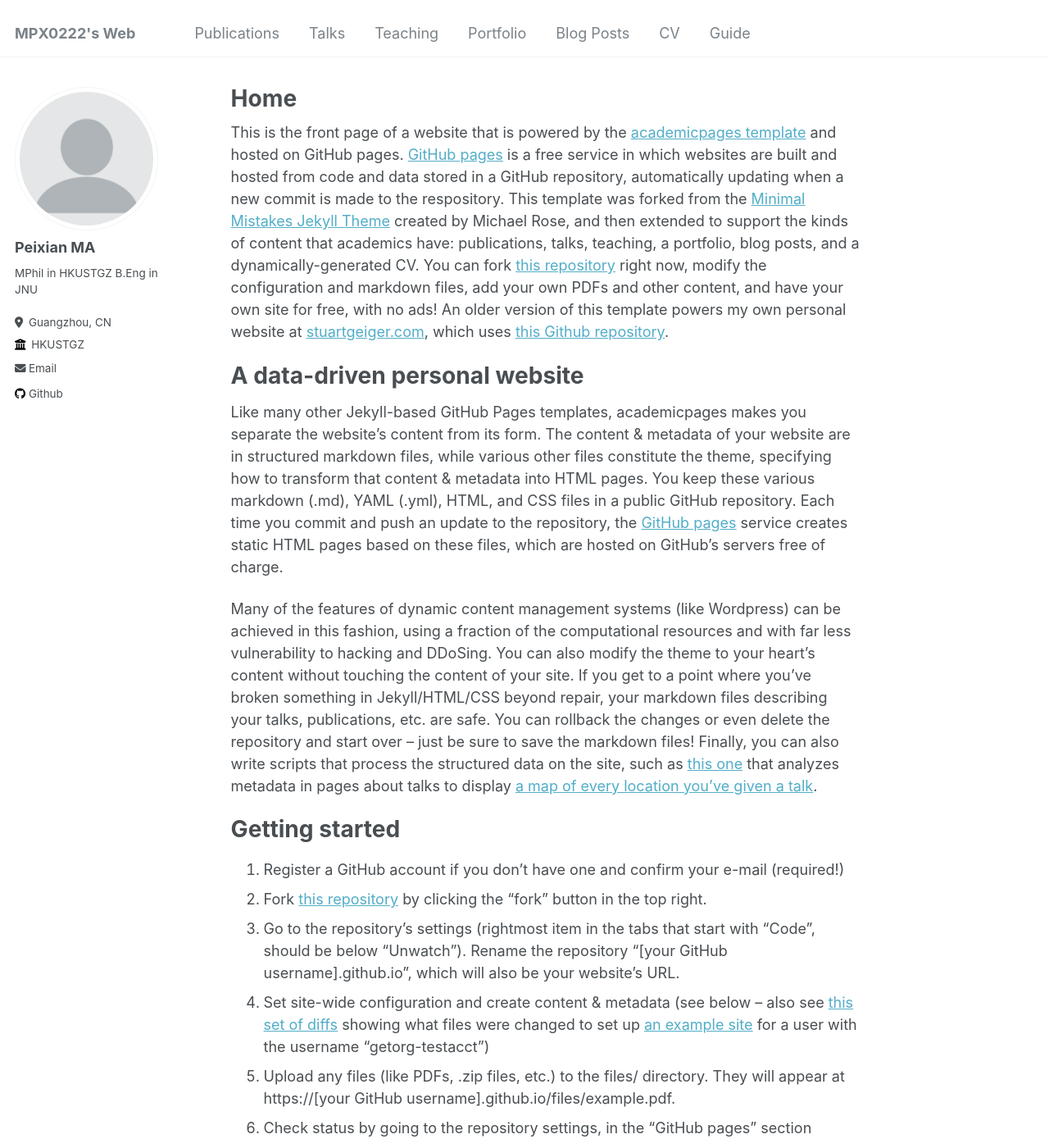
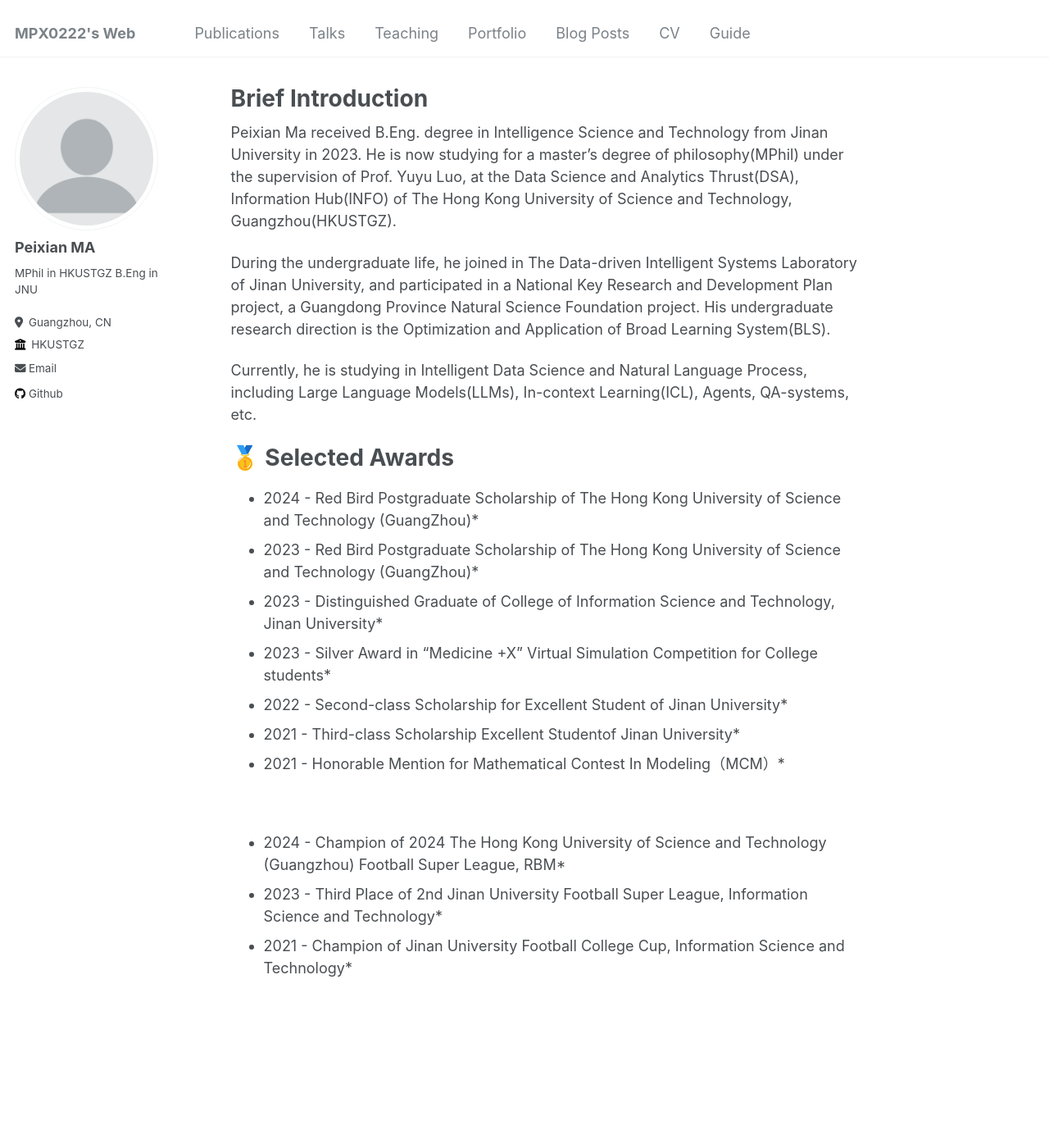
Before and after one commit to MPX0222/MPX0222.github.io, a Jekyll site: the page built from _pages/about.md, in a window 1280 px wide and 1400 px high. Shown: the whole window at 82% size. Built offline with Jekyll 4.4.1, drawn with Linux system fonts in a browser that asks for light colours; some of the changed text lies outside the part shown.

Commit message:
Update about.md

```diff
--- a/_pages/about.md
+++ b/_pages/about.md
@@ -1,49 +1,34 @@
 ---
 permalink: /
-title: "Home"
+title: "Brief Introduction"
 author_profile: true
 redirect_from:
   - /about/
   - /about.html
 ---
 
-This is the front page of a website that is powered by the [academicpages template](https://github.com/academicpages/academicpages.github.io) and hosted on GitHub pages. [GitHub pages](https://pages.github.com) is a free service in which websites are built and hosted from code and data stored in a GitHub repository, automatically updating when a new commit is made to the respository. This template was forked from the [Minimal Mistakes Jekyll Theme](https://mmistakes.github.io/minimal-mistakes/) created by Michael Rose, and then extended to support the kinds of content that academics have: publications, talks, teaching, a portfolio, blog posts, and a dynamically-generated CV. You can fork [this repository](https://github.com/academicpages/academicpages.github.io) right now, modify the configuration and markdown files, add your own PDFs and other content, and have your own site for free, with no ads! An older version of this template powers my own personal website at [stuartgeiger.com](http://stuartgeiger.com), which uses [this Github repository](https://github.com/staeiou/staeiou.github.io).
+Peixian Ma received B.Eng. degree in Intelligence Science and Technology from Jinan University in 2023. He is now studying for a master's degree of philosophy(MPhil) under the supervision of Prof. Yuyu Luo,
+at the Data Science and Analytics Thrust(DSA), Information Hub(INFO) of The Hong Kong University of Science and Technology, Guangzhou(HKUSTGZ).
 
-A data-driven personal website
-======
-Like many other Jekyll-based GitHub Pages templates, academicpages makes you separate the website's content from its form. The content & metadata of your website are in structured markdown files, while various other files constitute the theme, specifying how to transform that content & metadata into HTML pages. You keep these various markdown (.md), YAML (.yml), HTML, and CSS files in a public GitHub repository. Each time you commit and push an update to the repository, the [GitHub pages](https://pages.github.com/) service creates static HTML pages based on these files, which are hosted on GitHub's servers free of charge.
+During the undergraduate life, he joined in The Data-driven Intelligent Systems Laboratory of Jinan University,
+and participated in a National Key Research and Development Plan project, a Guangdong Province Natural Science Foundation project.
+His undergraduate research direction is the Optimization and Application of Broad Learning System(BLS).
 
-Many of the features of dynamic content management systems (like Wordpress) can be achieved in this fashion, using a fraction of the computational resources and with far less vulnerability to hacking and DDoSing. You can also modify the theme to your heart's content without touching the content of your site. If you get to a point where you've broken something in Jekyll/HTML/CSS beyond repair, your markdown files describing your talks, publications, etc. are safe. You can rollback the changes or even delete the repository and start over -- just be sure to save the markdown files! Finally, you can also write scripts that process the structured data on the site, such as [this one](https://github.com/academicpages/academicpages.github.io/blob/master/talkmap.ipynb) that analyzes metadata in pages about talks to display [a map of every location you've given a talk](https://academicpages.github.io/talkmap.html).
+Currently, he is studying in Intelligent Data Science and Natural Language Process,
+including Large Language Models(LLMs), In-context Learning(ICL), Agents, QA-systems, etc.
 
-Getting started
-======
-1. Register a GitHub account if you don't have one and confirm your e-mail (required!)
-1. Fork [this repository](https://github.com/academicpages/academicpages.github.io) by clicking the "fork" button in the top right.
-1. Go to the repository's settings (rightmost item in the tabs that start with "Code", should be below "Unwatch"). Rename the repository "[your GitHub username].github.io", which will also be your website's URL.
-1. Set site-wide configuration and create content & metadata (see below -- also see [this set of diffs](http://archive.is/3TPas) showing what files were changed to set up [an example site](https://getorg-testacct.github.io) for a user with the username "getorg-testacct")
-1. Upload any files (like PDFs, .zip files, etc.) to the files/ directory. They will appear at https://[your GitHub username].github.io/files/example.pdf.
-1. Check status by going to the repository settings, in the "GitHub pages" section
+🥇 Selected Awards
+===
+* 2024 - Red Bird Postgraduate Scholarship of The Hong Kong University of Science and Technology (GuangZhou)*
+* 2023 - Red Bird Postgraduate Scholarship of The Hong Kong University of Science and Technology (GuangZhou)*
+* 2023 - Distinguished Graduate of College of Information Science and Technology, Jinan University*
+* 2023 - Silver Award in "Medicine +X" Virtual Simulation Competition for College students*
+* 2022 - Second-class Scholarship for Excellent Student of Jinan University*
+* 2021 - Third-class Scholarship Excellent Studentof Jinan University*
+* 2021 - Honorable Mention for Mathematical Contest In Modeling（MCM）*
 
-Site-wide configuration
-------
-The main configuration file for the site is in the base directory in [_config.yml](https://github.com/academicpages/academicpages.github.io/blob/master/_config.yml), which defines the content in the sidebars and other site-wide features. You will need to replace the default variables with ones about yourself and your site's github repository. The configuration file for the top menu is in [_data/navigation.yml](https://github.com/academicpages/academicpages.github.io/blob/master/_data/navigation.yml). For example, if you don't have a portfolio or blog posts, you can remove those items from that navigation.yml file to remove them from the header.
+<br/>
 
-Create content & metadata
-------
-For site content, there is one markdown file for each type of content, which are stored in directories like _publications, _talks, _posts, _teaching, or _pages. For example, each talk is a markdown file in the [_talks directory](https://github.com/academicpages/academicpages.github.io/tree/master/_talks). At the top of each markdown file is structured data in YAML about the talk, which the theme will parse to do lots of cool stuff. The same structured data about a talk is used to generate the list of talks on the [Talks page](https://academicpages.github.io/talks), each [individual page](https://academicpages.github.io/talks/2012-03-01-talk-1) for specific talks, the talks section for the [CV page](https://academicpages.github.io/cv), and the [map of places you've given a talk](https://academicpages.github.io/talkmap.html) (if you run this [python file](https://github.com/academicpages/academicpages.github.io/blob/master/talkmap.py) or [Jupyter notebook](https://github.com/academicpages/academicpages.github.io/blob/master/talkmap.ipynb), which creates the HTML for the map based on the contents of the _talks directory).
-
-**Markdown generator**
-
-I have also created [a set of Jupyter notebooks](https://github.com/academicpages/academicpages.github.io/tree/master/markdown_generator
-) that converts a CSV containing structured data about talks or presentations into individual markdown files that will be properly formatted for the academicpages template. The sample CSVs in that directory are the ones I used to create my own personal website at stuartgeiger.com. My usual workflow is that I keep a spreadsheet of my publications and talks, then run the code in these notebooks to generate the markdown files, then commit and push them to the GitHub repository.
-
-How to edit your site's GitHub repository
-------
-Many people use a git client to create files on their local computer and then push them to GitHub's servers. If you are not familiar with git, you can directly edit these configuration and markdown files directly in the github.com interface. Navigate to a file (like [this one](https://github.com/academicpages/academicpages.github.io/blob/master/_talks/2012-03-01-talk-1.md) and click the pencil icon in the top right of the content preview (to the right of the "Raw | Blame | History" buttons). You can delete a file by clicking the trashcan icon to the right of the pencil icon. You can also create new files or upload files by navigating to a directory and clicking the "Create new file" or "Upload files" buttons.
-
-Example: editing a markdown file for a talk
-![Editing a markdown file for a talk](/images/editing-talk.png)
-
-For more info
-------
-More info about configuring academicpages can be found in [the guide](https://academicpages.github.io/markdown/). The [guides for the Minimal Mistakes theme](https://mmistakes.github.io/minimal-mistakes/docs/configuration/) (which this theme was forked from) might also be helpful.
+* 2024 - Champion of 2024 The Hong Kong University of Science and Technology (Guangzhou) Football Super League, RBM*
+* 2023 - Third Place of 2nd Jinan University Football Super League, Information Science and Technology*
+* 2021 - Champion of Jinan University Football College Cup, Information Science and Technology*
```
